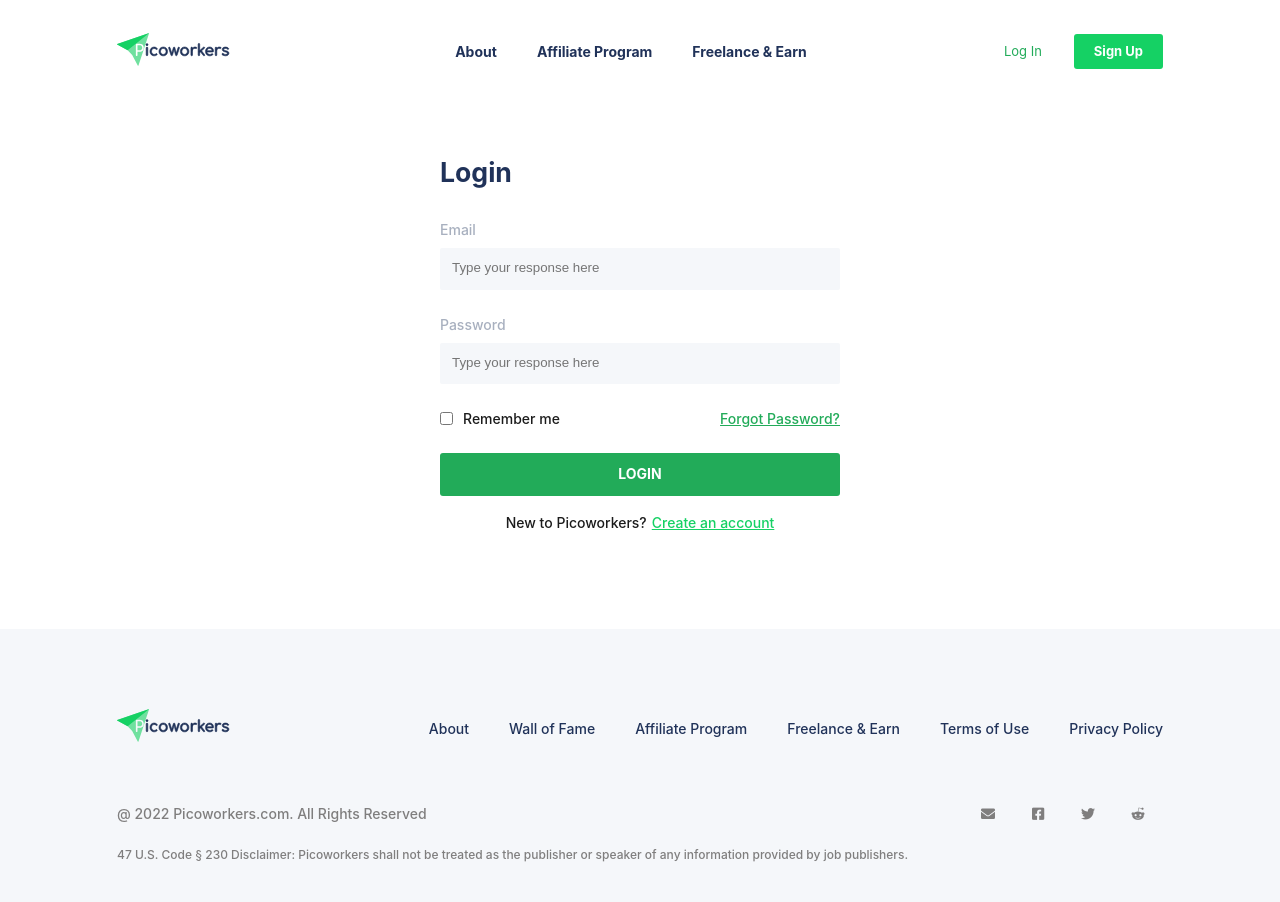
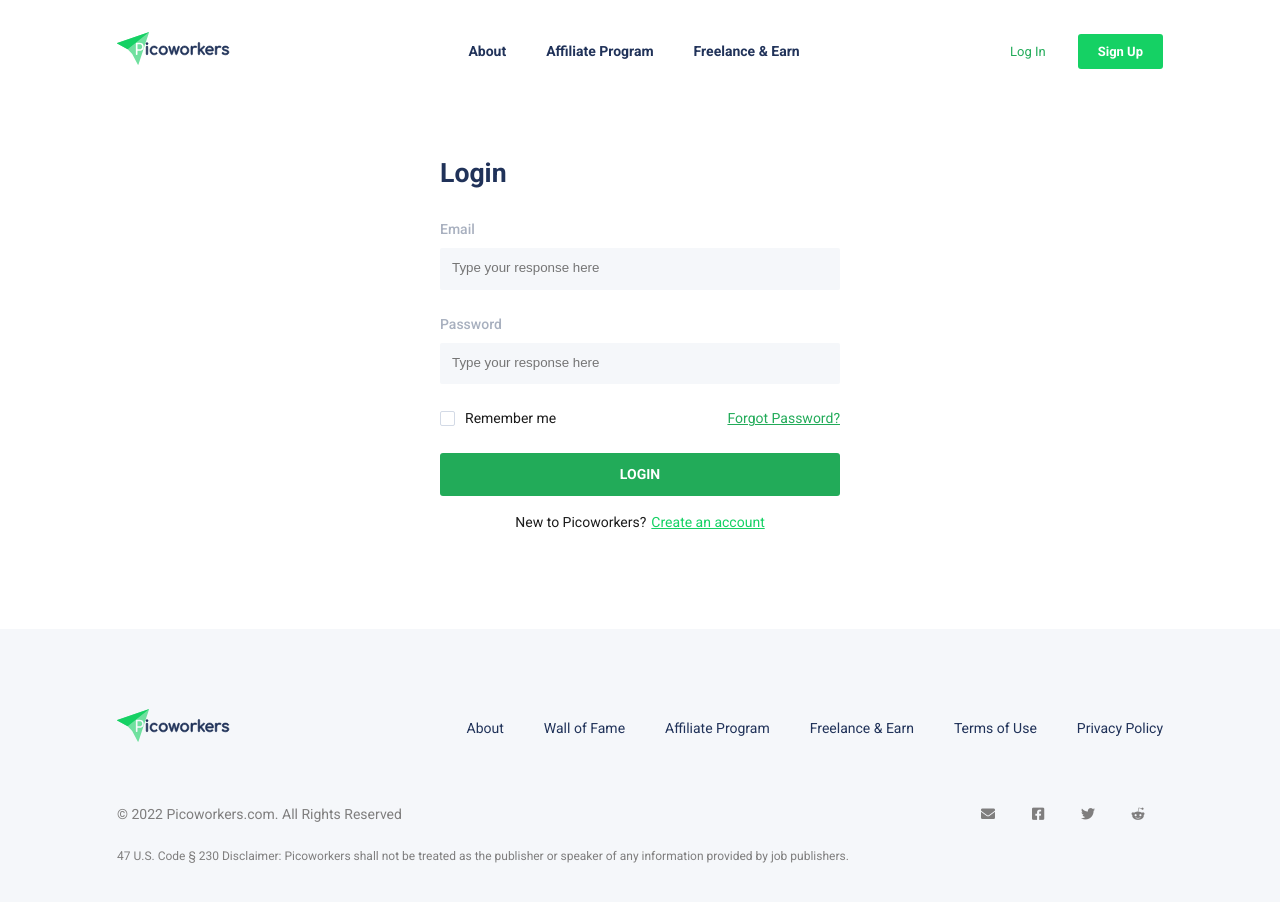
Before and after one commit to rsdn-uit-team/picoworkers, a React (Create React App) app: page /login in a window 1280 px wide. Shown: the top 902 px of the page. Built offline with nearby package versions, Linux system fonts and the light colour scheme.

Commit message:
fix: font-family and checkbox

```diff
--- a/public/index.html
+++ b/public/index.html
@@ -1,5 +1,6 @@
 <!DOCTYPE html>
 <html lang="en">
+  <head>
     <meta charset="utf-8" />
     <link rel="icon" href="%PUBLIC_URL%/favicon.ico" />
     <meta name="viewport" content="width=device-width, initial-scale=1" />
--- a/src/components/CheckBox/CheckBox.scss
+++ b/src/components/CheckBox/CheckBox.scss
@@ -1,10 +1,32 @@
-.checkbox{
+@import '../../variable.scss';
+.checkbox {
   display: flex;
   align-items: center;
   input {
+    width: 11px;
+    height: 11px;
+    box-sizing: content-box;
+    -moz-appearance: none;
+    -webkit-appearance: none;
+    -o-appearance: none;
+    border: 1px solid $borderCheckbox;
     margin: 0;
+    padding: 1px;
+    background-clip: content-box;
+    border-radius: 2px;
+    &:hover {
+      cursor: pointer;
+    }
+    &:checked {
+      background-color: $success;
+      border: 1px solid $success;
+      color: #fff;
+    }
   }
   label {
     margin-left: 10px;
+    &:hover {
+      cursor: pointer;
+    }
   }
 }
--- a/src/components/Footer/Footer.js
+++ b/src/components/Footer/Footer.js
@@ -31,7 +31,7 @@
           </ul>
         </div>
         <div className="footer__row footer__row--content">
-          <p>@ 2022 Picoworkers.com. All Rights Reserved</p>
+          <p>© 2022 Picoworkers.com. All Rights Reserved</p>
           <ul className="footer__social">
             <li className="social__item">
               <NavLink to="#">
--- a/src/components/Footer/footer.scss
+++ b/src/components/Footer/footer.scss
@@ -1,6 +1,7 @@
 @import '../../variable.scss';
 footer {
   background-color: $backgroundFooter;
+  margin-top: auto;
   .footer {
     max-width: 1086px;
     padding: 80px 20px;
--- a/src/components/Header/Header.js
+++ b/src/components/Header/Header.js
@@ -13,6 +13,7 @@
   };
   return (
     <header>
+      <div className="header">
         <NavLink className="header__logo" to="/">
           <img src="./assets/images/logo.svg" alt="picoworkers" />
         </NavLink>
@@ -55,6 +56,7 @@
             }}
           />
         </div>
+      </div>
     </header>
   );
 }
--- a/src/components/Header/header.scss
+++ b/src/components/Header/header.scss
@@ -1,5 +1,6 @@
 @import '../../variable.scss';
 header {
+  .header {
     display: flex;
     max-width: 1046px;
     padding: 0 20px;
@@ -73,8 +74,10 @@
       }
     }
   }
+}
 @media screen and (max-width: 992px) {
   header {
+    .header {
       height: 73px;
       .header__menu {
         z-index: 10000;
@@ -90,7 +93,7 @@
         background-color: $white;
         transition: 0.25s all ease-in-out;
         -webkit-transition: 0.25s all ease-in-out;
-      box-shadow: 0 8px 20px 0 rgba(97,44,21,0.19);
+        box-shadow: 0 8px 20px 0 $shadow;
         .icon__hide {
           display: inline;
           margin-left: auto;
@@ -123,8 +126,10 @@
       }
     }
   }
+}
 @media screen and (max-width: 400px) {
   header {
+    .header {
       .header__button {
         .button__login {
           margin-right: 0;
@@ -134,5 +139,5 @@
         }
       }
     }
-
   }
+}
--- a/src/index.css
+++ b/src/index.css
@@ -3,13 +3,11 @@
 }
 body {
   margin: 0;
-  font-family: -apple-system, BlinkMacSystemFont, 'Segoe UI', 'Roboto', 'Oxygen',
-    'Ubuntu', 'Cantarell', 'Fira Sans', 'Droid Sans', 'Helvetica Neue',
-    sans-serif;
+  font-family: "Roboto",-apple-system,BlinkMacSystemFont,"Segoe UI",Roboto,"Helvetica Neue",Arial,"Noto Sans","Liberation Sans",sans-serif,"Apple Color Emoji","Segoe UI Emoji","Segoe UI Symbol","Noto Color Emoji";
   -webkit-font-smoothing: antialiased;
   -moz-osx-font-smoothing: grayscale;
   font-size: 14px;
-  font-weight: 500;
+  font-weight: 400;
   line-height: 1.5;
   color: var(--default);
 }
@@ -18,3 +16,9 @@
   font-family: source-code-pro, Menlo, Monaco, Consolas, 'Courier New',
     monospace;
 }
+
+#root {
+  display: flex;
+  flex-direction: column;
+  min-height: 100vh !important;
+}
--- a/src/pages/Login/Login.js
+++ b/src/pages/Login/Login.js
@@ -38,6 +38,7 @@
     },
   });
   return (
+    <main>
       <form className="login-form" onSubmit={formik.handleSubmit}>
         <h2 className="login-form__title">Login</h2>
         <div className="login-form__content">
@@ -57,10 +58,6 @@
           ></Input>
           <div className="content__option">
             <CheckBox label="Remember me" name="remember" />
-          {/* <div className="option__remember">
-            <input type="checkbox"id="login-remember" />
-            <label htmlFor="login-remember">Remember me</label>
-          </div> */}
             <NavLink className="option__forgot" to="#">
               Forgot Password?
             </NavLink>
@@ -79,5 +76,6 @@
           </p>
         </div>
       </form>
+    </main>
   );
 }
--- a/src/pages/Login/login.scss
+++ b/src/pages/Login/login.scss
@@ -1,4 +1,5 @@
 @import '../../variable.scss';
+main {
   .login-form {
     max-width: 400px;
     padding: 50px 20px 80px 20px;
@@ -42,10 +43,13 @@
       }
     }
   }
+}
 @media screen and (max-width: 992px) {
+  main {
     .login__form {
       .login-form__title {
         font-size: 22px;
       }
     }
   }
+}
--- a/src/variable.scss
+++ b/src/variable.scss
@@ -2,10 +2,12 @@
 $label: #a8b0bf;
 $input: #f5f7fa;
 $icon: #686d77;
-$borderIcon: rgba(0,0,0,.1);
+$borderIcon: rgba(0, 0, 0, 0.1);
+$borderCheckbox: #d3dae6;
 $buttonHover: #1e964e;
 $linkHover: #005924;
 $backgroundFooter: #f5f7fa;
+$shadow: rgba(97, 44, 21, 0.19);
 $blue: #2d6eed;
 $indigo: #6610f2;
 $purple: #6f42c1;
```
Lines whose indentation alone changed are shown as unchanged.
